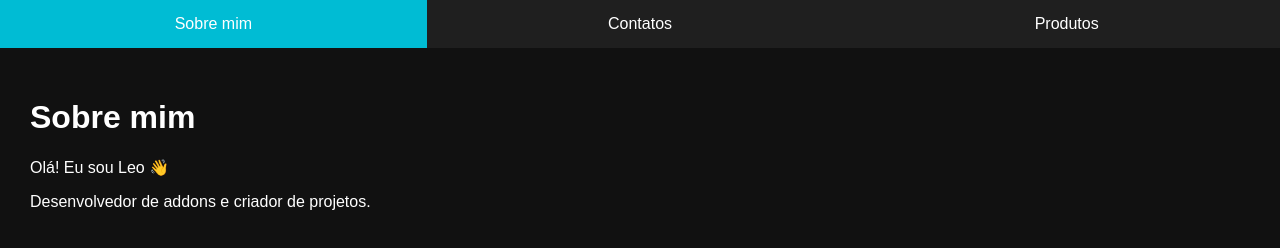
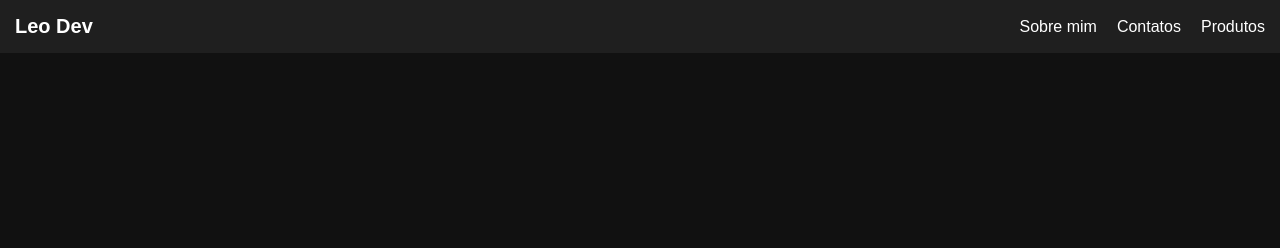
Before and after one commit to leonardopaganixz-coder/site-aprendizado, a plain HTML site: page index.html in a window 1280 px wide. Drawn offline with Linux system fonts and the light colour scheme.

Commit message:
Update portfolio layout and navigation structure

```diff
--- a/index.html
+++ b/index.html
@@ -3,87 +3,93 @@
 <head>
 <meta charset="UTF-8">
 <meta name="viewport" content="width=device-width, initial-scale=1.0">
-<title>Meu Portfólio</title>
+<title>Portfólio Leo</title>
 
 <style>
 body {
+  margin: 0;
   font-family: Arial, sans-serif;
-  margin: 0;
   background: #111;
   color: white;
 }
 
-nav {
+/* NAVBAR */
+.navbar {
   display: flex;
+  justify-content: space-between;
+  align-items: center;
   background: #1f1f1f;
+  padding: 15px;
 }
 
-nav button {
-  flex: 1;
-  padding: 15px;
-  background: none;
-  border: none;
+.logo {
+  font-size: 20px;
+  font-weight: bold;
+}
+
+/* BOTÃO HAMBURGUER */
+.menu-toggle {
+  font-size: 28px;
+  cursor: pointer;
+  display: none;
+}
+
+/* MENU */
+.nav-links {
+  display: flex;
+  gap: 20px;
+}
+
+.nav-links a {
   color: white;
-  cursor: pointer;
-  font-size: 16px;
+  text-decoration: none;
   transition: 0.3s;
 }
 
-nav button:hover {
-  background: #333;
+.nav-links a:hover {
+  color: #00bcd4;
 }
 
-nav button.active {
-  background: #00bcd4;
-}
+/* MOBILE */
+@media (max-width: 768px) {
+  .menu-toggle {
+    display: block;
+  }
 
-.tab {
-  display: none;
-  padding: 30px;
-}
+  .nav-links {
+    display: none;
+    flex-direction: column;
+    background: #1f1f1f;
+    position: absolute;
+    top: 60px;
+    right: 0;
+    width: 200px;
+    padding: 20px;
+  }
 
-.tab.active {
-  display: block;
+  .nav-links.active {
+    display: flex;
+  }
 }
 </style>
 </head>
 
 <body>
 
-<nav>
-  <button class="tabBtn active" onclick="openTab('sobre')">Sobre mim</button>
-  <button class="tabBtn" onclick="openTab('contatos')">Contatos</button>
-  <button class="tabBtn" onclick="openTab('produtos')">Produtos</button>
-</nav>
+<div class="navbar">
+  <div class="logo">Leo Dev</div>
+  <div class="menu-toggle" onclick="toggleMenu()">☰</div>
 
-<div id="sobre" class="tab active">
-  <h1>Sobre mim</h1>
-  <p>Olá! Eu sou Leo 👋</p>
-  <p>Desenvolvedor de addons e criador de projetos.</p>
-</div>
-
-<div id="contatos" class="tab">
-  <h1>Contatos</h1>
-  <p>Email: seuemail@email.com</p>
-  <p>Discord: SeuNick#0000</p>
-</div>
-
-<div id="produtos" class="tab">
-  <h1>Produtos</h1>
-  <p>🔥 Addon Survival Hardcore</p>
-  <p>🛠 Sistema de HUD personalizado</p>
+  <div class="nav-links" id="menu">
+    <a href="#">Sobre mim</a>
+    <a href="#">Contatos</a>
+    <a href="#">Produtos</a>
+  </div>
 </div>
 
 <script>
-function openTab(tabId) {
-  let tabs = document.querySelectorAll(".tab");
-  let buttons = document.querySelectorAll(".tabBtn");
-
-  tabs.forEach(tab => tab.classList.remove("active"));
-  buttons.forEach(btn => btn.classList.remove("active"));
-
-  document.getElementById(tabId).classList.add("active");
-  event.target.classList.add("active");
+function toggleMenu() {
+  document.getElementById("menu").classList.toggle("active");
 }
 </script>
 
```
